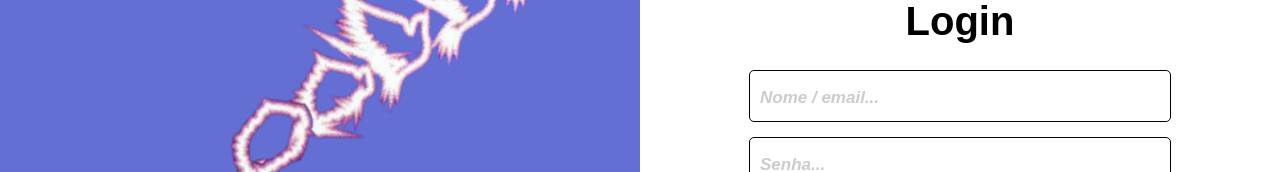
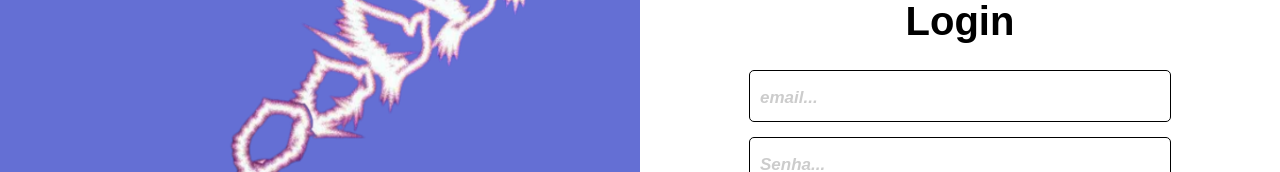
Before and after one commit to jaquisonDev/boxDev, a React (Vite) app: page / in a window 1280 px wide. Shown: the part 272-444 px from the top of the page. Built offline with nearby package versions, Linux system fonts and the light colour scheme.

Commit message:
Redefinindo o placeholder do campo email do login

```diff
--- a/src/Pages/Login.tsx
+++ b/src/Pages/Login.tsx
@@ -47,7 +47,7 @@ export const Login = () => {
                 <C.Formulary onSubmit={Validation.submitForm}>
                     <C.Inputs
                         type="text"
-                        placeholder='Nome / email...'
+                        placeholder='email...'
                         value={fieldEmail}
                         onChange={e => setFieldEmail(e.target.value)}
                     />
```
